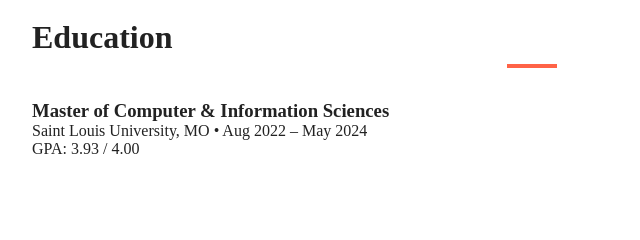
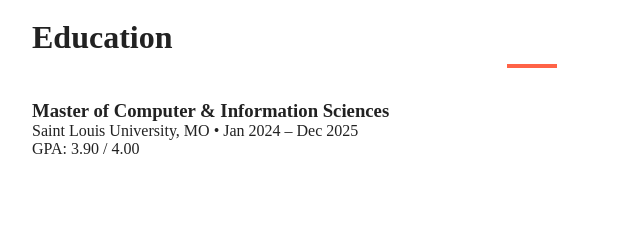
Before and after one commit to Shruthi2258/Portfolio-app, a plain HTML site: page index.html in a window 1280 px wide. Shown: the part 1320-1560 px from the top of the page, 108-748 px from the left. Drawn offline with nearby package versions, Linux system fonts and the light colour scheme; a small style sheet from the web is missing.

Commit message:
Update index.html

```diff
--- a/index.html
+++ b/index.html
@@ -97,8 +97,8 @@
       <div class="edu-item">
         <h3>Master of Computer &amp; Information Sciences</h3>
         <p>
-          Saint Louis University, MO &bull; Aug 2022 – May 2024<br />
-          GPA: 3.93 / 4.00
+          Saint Louis University, MO &bull; Jan 2024 – Dec 2025<br />
+          GPA: 3.90 / 4.00
         </p>
       </div>
     </div>
```
